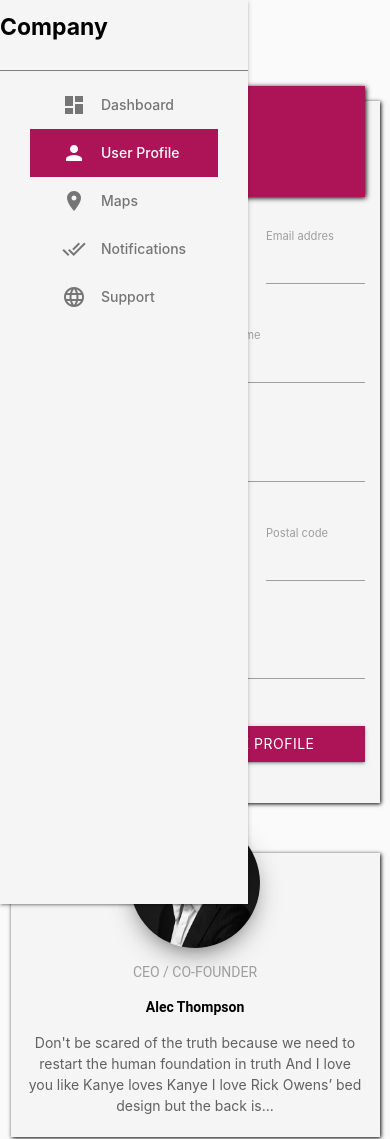
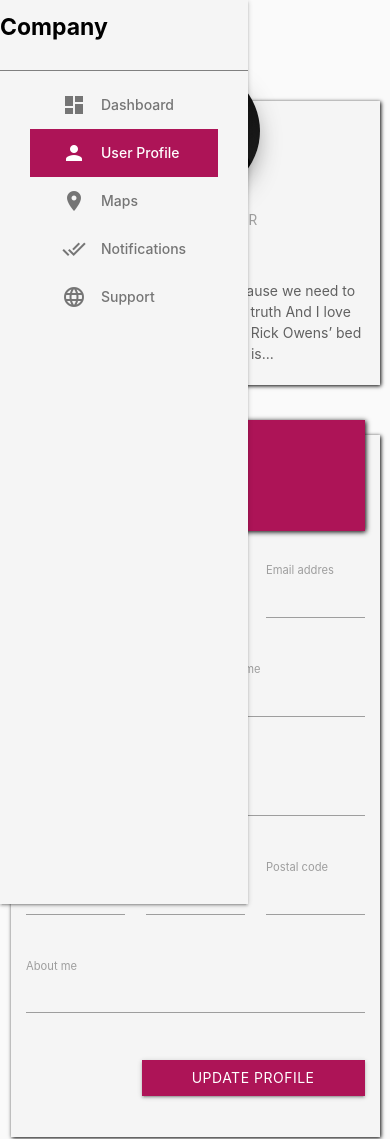
Before and after one commit to DomenicoBellic/task2exam, a plain HTML site: page pages/profile.html in a window 390 px wide. Shown: the top 1139 px of the page. Drawn offline with nearby package versions, Linux system fonts and the light colour scheme.

Commit message:
last commit

```diff
--- a/css/style.css
+++ b/css/style.css
@@ -227,3 +227,9 @@
 .sidenav {
     overflow-x: hidden;
 }
+@media (max-width: 1201px) {
+    .flexdir {
+        display: flex;
+        flex-direction: column-reverse;
+    }
+}
--- a/pages/profile.html
+++ b/pages/profile.html
@@ -34,7 +34,7 @@
                     <h5 class="header">User Profile</h5></div>
                 </div>
                 <div class="col s12 mt50">
-                    <div class="row">
+                    <div class="row flexdir">
                         <div class="col s12 m12 l12 xl8">
                             <div class="grey lighten-4 paddingandboxshadow">
                                 <div class="row">
```
